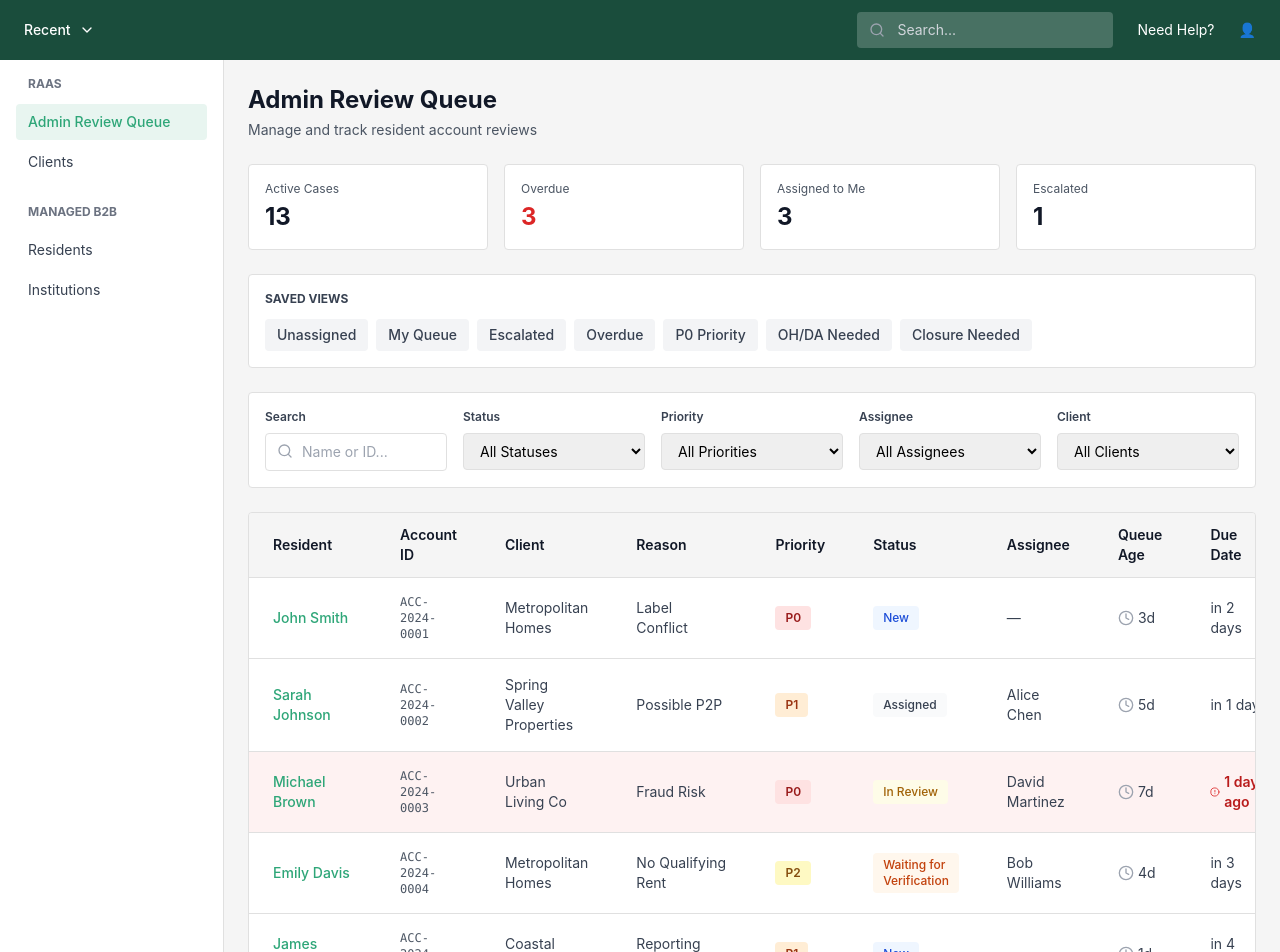
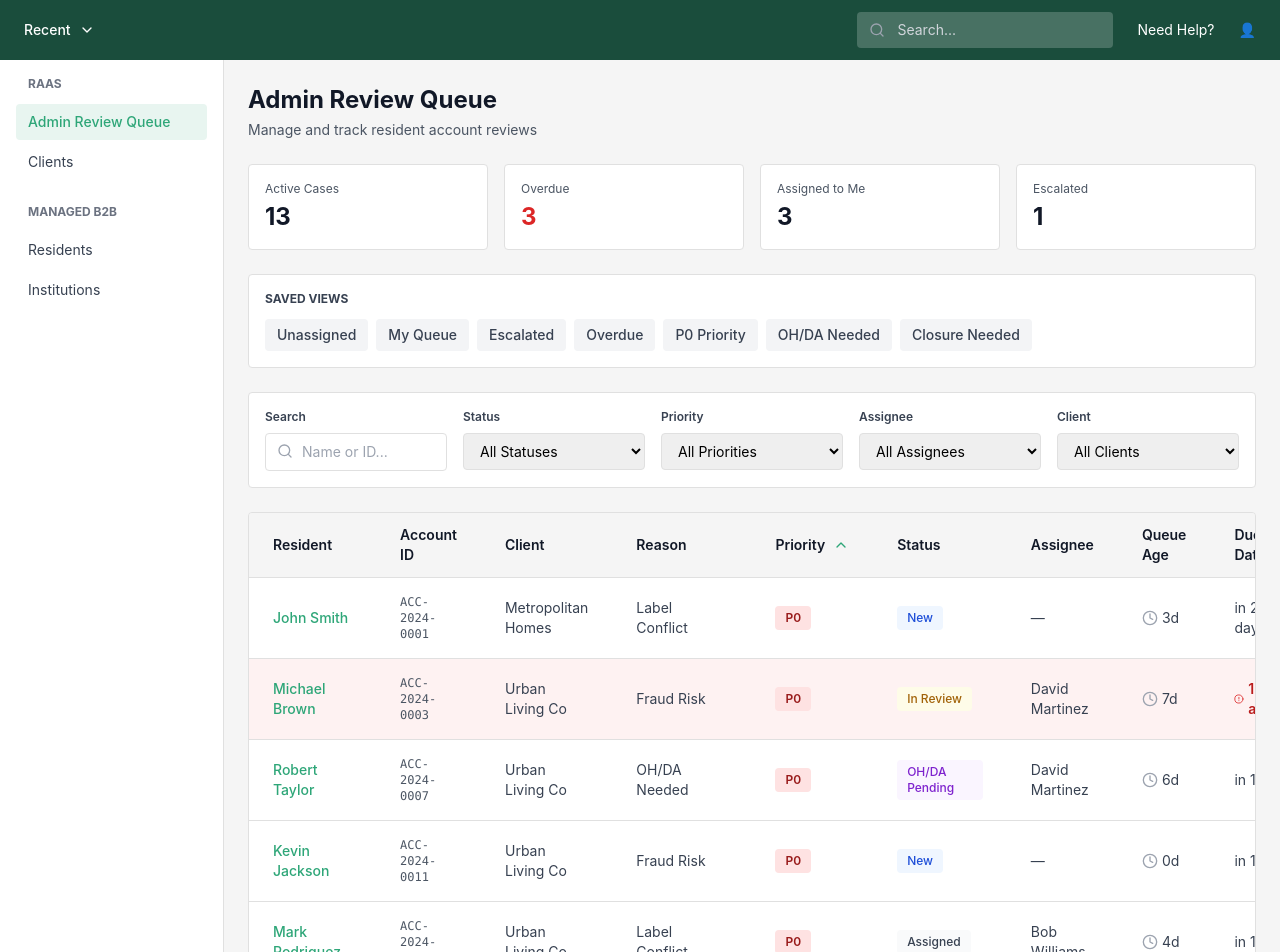
Before and after one commit to michaelstewart-esusu/raas-admin-review-mockup, a React (Vite) app: page / in a window 1280 px wide. Shown: the top 952 px of the page. Built offline with nearby package versions, Linux system fonts and the light colour scheme.

Commit message:
Feature: Add sortable columns to queue table

```diff
--- a/src/components/QueueTable.tsx
+++ b/src/components/QueueTable.tsx
@@ -1,7 +1,7 @@
-import React, { useMemo } from 'react';
+import React, { useMemo, useState } from 'react';
 import { ReviewCase, CasePriority, CaseStatus } from '../types';
 import { formatDistanceToNow, isPast } from 'date-fns';
-import { AlertCircle, Clock } from 'lucide-react';
+import { AlertCircle, Clock, ChevronUp, ChevronDown } from 'lucide-react';
 
 interface QueueTableProps {
   cases: ReviewCase[];
@@ -11,6 +11,9 @@ interface QueueTableProps {
   filterPriority?: CasePriority;
   filterClient?: string;
 }
+
+type SortField = 'residentName' | 'accountId' | 'client' | 'reason' | 'priority' | 'status' | 'assignee' | 'queueAge' | 'dueDate';
+type SortDirection = 'asc' | 'desc';
 
 const statusColors: Record<CaseStatus, string> = {
   'New': 'bg-blue-50 text-blue-700',
@@ -49,15 +52,19 @@ export const QueueTable: React.FC<QueueTableProps> = ({
   filterPriority,
   filterClient,
 }) => {
-  const filteredCases = useMemo(() => {
-    return cases.filter((c) => {
-      if (filterStatus && c.status !== filterStatus) return false;
-      if (filterAssignee && c.assignee !== filterAssignee) return false;
-      if (filterPriority && c.priority !== filterPriority) return false;
-      if (filterClient && c.client !== filterClient) return false;
-      return true;
-    });
-  }, [cases, filterStatus, filterAssignee, filterPriority, filterClient]);
+  const [sortField, setSortField] = useState<SortField>('priority');
+  const [sortDirection, setSortDirection] = useState<SortDirection>('asc');
+
+  const handleSort = (field: SortField) => {
+    if (sortField === field) {
+      // Toggle direction if clicking the same field
+      setSortDirection(sortDirection === 'asc' ? 'desc' : 'asc');
+    } else {
+      // Set new field with ascending direction
+      setSortField(field);
+      setSortDirection('asc');
+    }
+  };
 
   const getQueueAge = (createdAt: Date): number => {
     const now = new Date();
@@ -68,31 +75,117 @@ export const QueueTable: React.FC<QueueTableProps> = ({
     return isPast(dueDate);
   };
 
+  const getPriorityValue = (priority: CasePriority): number => {
+    const map: Record<CasePriority, number> = { 'P0': 0, 'P1': 1, 'P2': 2 };
+    return map[priority];
+  };
+
+  const filteredAndSortedCases = useMemo(() => {
+    let filtered = cases.filter((c) => {
+      if (filterStatus && c.status !== filterStatus) return false;
+      if (filterAssignee && c.assignee !== filterAssignee) return false;
+      if (filterPriority && c.priority !== filterPriority) return false;
+      if (filterClient && c.client !== filterClient) return false;
+      return true;
+    });
+
+    // Sort
+    const sorted = [...filtered].sort((a, b) => {
+      let aVal: any;
+      let bVal: any;
+
+      switch (sortField) {
+        case 'residentName':
+          aVal = a.residentName.toLowerCase();
+          bVal = b.residentName.toLowerCase();
+          break;
+        case 'accountId':
+          aVal = a.accountId.toLowerCase();
+          bVal = b.accountId.toLowerCase();
+          break;
+        case 'client':
+          aVal = a.client.toLowerCase();
+          bVal = b.client.toLowerCase();
+          break;
+        case 'reason':
+          aVal = a.reason;
+          bVal = b.reason;
+          break;
+        case 'priority':
+          aVal = getPriorityValue(a.priority);
+          bVal = getPriorityValue(b.priority);
+          break;
+        case 'status':
+          aVal = a.status.toLowerCase();
+          bVal = b.status.toLowerCase();
+          break;
+        case 'assignee':
+          aVal = (a.assignee || '').toLowerCase();
+          bVal = (b.assignee || '').toLowerCase();
+          break;
+        case 'queueAge':
+          aVal = getQueueAge(a.createdAt);
+          bVal = getQueueAge(b.createdAt);
+          break;
+        case 'dueDate':
+          aVal = a.dueDate.getTime();
+          bVal = b.dueDate.getTime();
+          break;
+        default:
+          return 0;
+      }
+
+      if (aVal < bVal) return sortDirection === 'asc' ? -1 : 1;
+      if (aVal > bVal) return sortDirection === 'asc' ? 1 : -1;
+      return 0;
+    });
+
+    return sorted;
+  }, [cases, filterStatus, filterAssignee, filterPriority, filterClient, sortField, sortDirection]);
+
+  const SortHeader: React.FC<{ field: SortField; label: string }> = ({ field, label }) => (
+    <th
+      className="px-6 py-3 text-left font-semibold text-gray-900 cursor-pointer hover:bg-esusu-gray-light transition-colors"
+      onClick={() => handleSort(field)}
+    >
+      <div className="flex items-center gap-2">
+        {label}
+        {sortField === field && (
+          sortDirection === 'asc' ? (
+            <ChevronUp className="w-4 h-4 text-esusu-green" />
+          ) : (
+            <ChevronDown className="w-4 h-4 text-esusu-green" />
+          )
+        )}
+      </div>
+    </th>
+  );
+
   return (
     <div className="bg-white rounded border border-esusu-gray-border overflow-x-auto">
       <table className="w-full text-sm">
         <thead className="bg-esusu-gray-light border-b border-esusu-gray-border">
           <tr>
-            <th className="px-6 py-3 text-left font-semibold text-gray-900">Resident</th>
-            <th className="px-6 py-3 text-left font-semibold text-gray-900">Account ID</th>
-            <th className="px-6 py-3 text-left font-semibold text-gray-900">Client</th>
-            <th className="px-6 py-3 text-left font-semibold text-gray-900">Reason</th>
-            <th className="px-6 py-3 text-left font-semibold text-gray-900">Priority</th>
-            <th className="px-6 py-3 text-left font-semibold text-gray-900">Status</th>
-            <th className="px-6 py-3 text-left font-semibold text-gray-900">Assignee</th>
-            <th className="px-6 py-3 text-left font-semibold text-gray-900">Queue Age</th>
-            <th className="px-6 py-3 text-left font-semibold text-gray-900">Due Date</th>
+            <SortHeader field="residentName" label="Resident" />
+            <SortHeader field="accountId" label="Account ID" />
+            <SortHeader field="client" label="Client" />
+            <SortHeader field="reason" label="Reason" />
+            <SortHeader field="priority" label="Priority" />
+            <SortHeader field="status" label="Status" />
+            <SortHeader field="assignee" label="Assignee" />
+            <SortHeader field="queueAge" label="Queue Age" />
+            <SortHeader field="dueDate" label="Due Date" />
           </tr>
         </thead>
         <tbody>
-          {filteredCases.length === 0 ? (
+          {filteredAndSortedCases.length === 0 ? (
             <tr>
               <td colSpan={9} className="px-6 py-8 text-center text-gray-500">
                 No cases found matching your filters.
               </td>
             </tr>
           ) : (
-            filteredCases.map((reviewCase) => {
+            filteredAndSortedCases.map((reviewCase) => {
               const overdue = isOverdue(reviewCase.dueDate);
               const queueAge = getQueueAge(reviewCase.createdAt);
 
```
